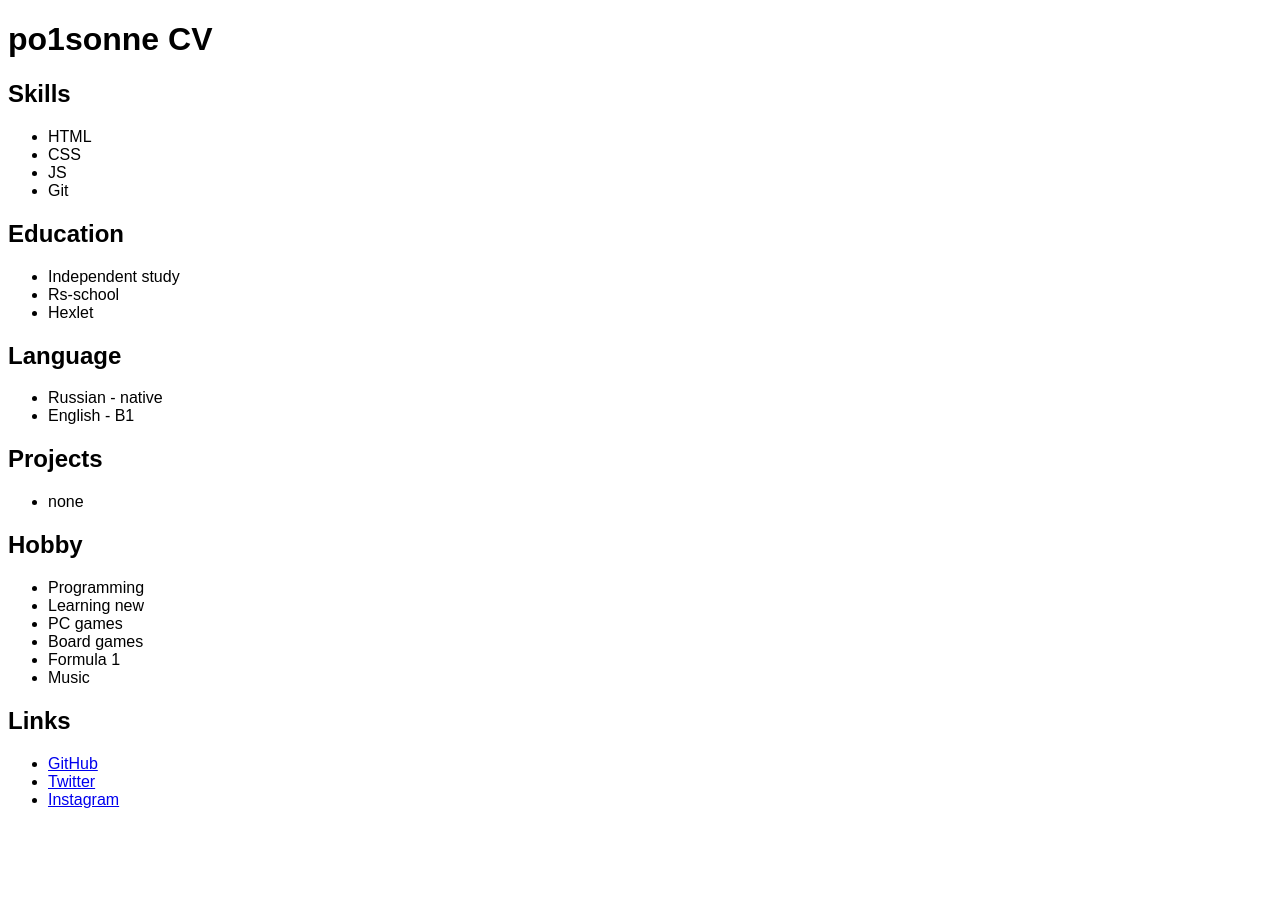
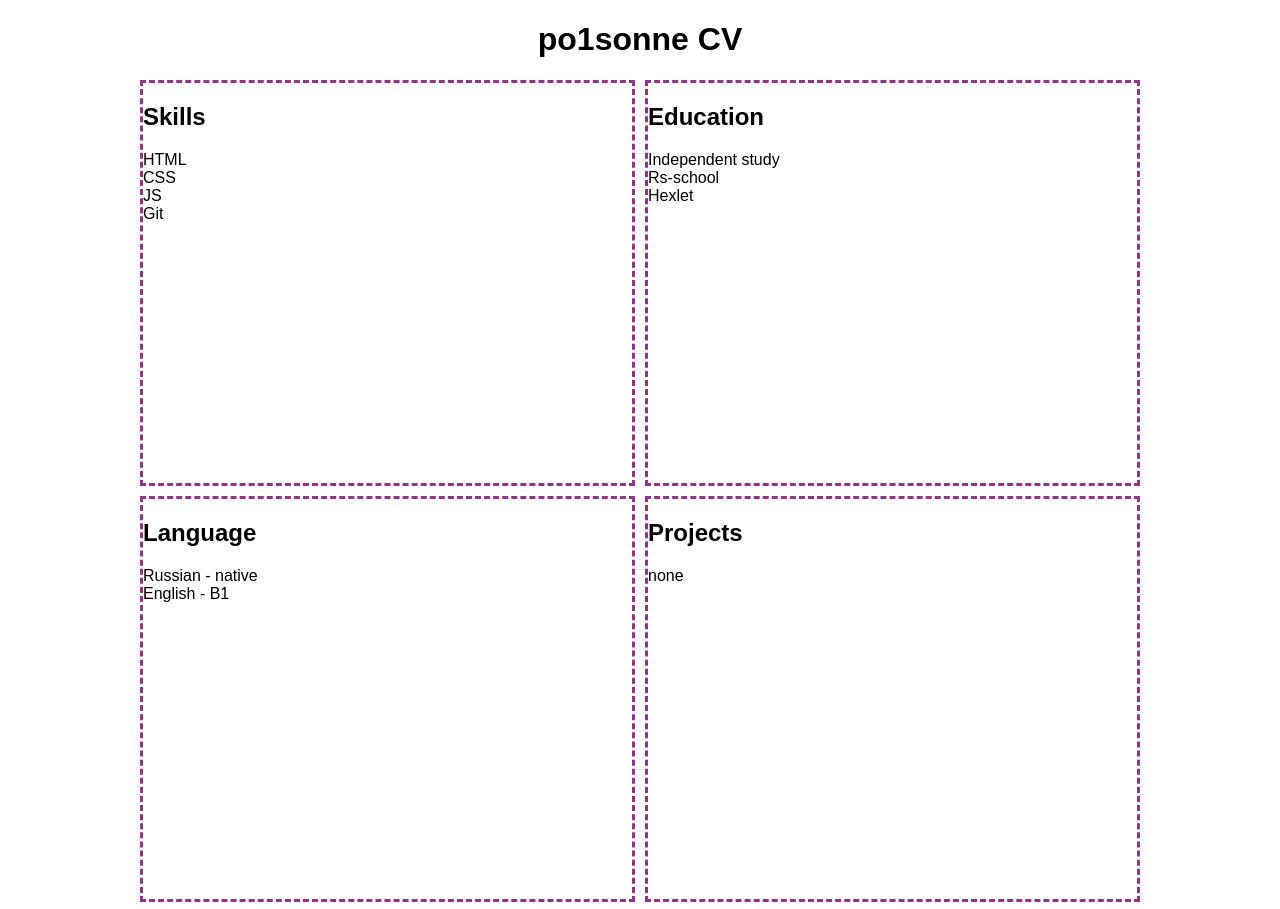
Before and after one commit to po1sonne/CV, a plain HTML site: page index.html in a window 1280 px wide. Shown: the top 909 px of the page. Before the commit the page ends 825 px from the top, so only its background shows below. Drawn offline with Linux system fonts and the light colour scheme.

Commit message:
add css styles

```diff
--- a/index.html
+++ b/index.html
@@ -1,55 +1,50 @@
 <!DOCTYPE html>
 <html lang="en">
   <head>
-    <meta charset="UTF-8">
-    <meta http-equiv="X-UA-Compatible" content="IE=edge">
-    <meta name="viewport" content="width=device-width, initial-scale=1.0">
+    <meta charset="UTF-8" />
+    <meta http-equiv="X-UA-Compatible" content="IE=edge" />
+    <meta name="viewport" content="width=device-width, initial-scale=1.0" />
     <title>Resume Shataev A. S.</title>
-    <link rel="stylesheet" type="text/css" href="styles.css">
-
+    <link rel="stylesheet" type="text/css" href="styles.css" />
   </head>
-<body class="body">
+  <body>
     <header>
-        <h1>
-            po1sonne CV
-        </h1>
+      <h1 class="name">po1sonne CV</h1>
     </header>
     <main>
-        <nav>
-        <h2>
-            Skills
-        </h2>
+      <nav class="container">
+        <div class="child">
+          <h2>Skills</h2>
           <ul>
             <li>HTML</li>
             <li>CSS</li>
             <li>JS</li>
             <li>Git</li>
           </ul>
-        <h2>
-            Education
-        </h2>
+        </div>
+        <div class="child">
+          <h2>Education</h2>
           <ul>
             <li>Independent study</li>
             <li>Rs-school</li>
             <li>Hexlet</li>
-
           </ul>
-        <h2>
-            Language
-        </h2>
+        </div>
+        <div class="child">
+          <h2>Language</h2>
           <ul>
             <li>Russian - native</li>
             <li>English - B1</li>
           </ul>
-        <h2>
-            Projects
-        </h2>
+        </div>
+        <div class="child">
+          <h2>Projects</h2>
           <ul>
             <li>none</li>
           </ul>
-        <h2>
-            Hobby
-        </h2>
+        </div>
+        <div class="child">
+          <h2>Hobby</h2>
           <ul>
             <li>Programming</li>
             <li>Learning new</li>
@@ -58,13 +53,19 @@
             <li>Formula 1</li>
             <li>Music</li>
           </ul>
+        </div>
+        <div class="child">
+          <h2>Code example</h2>
+          <code>
+            .container { display: grid; grid-template-columns: repeat(6, 200px);
+            gap: 5px; margin: 0 auto; max-width: 1000px; }
+          </code>
+        </div>
       </nav>
     </main>
-    <footer>
-        <h2>
-            Links
-        </h2>
-        <nav>
+    <footer class="links_container">
+      <h2>Links</h2>
+      <nav class="links_container_child">
         <ul>
           <li><a href="https://github.com/po1sonne">GitHub</a></li>
           <li><a href="https://twitter.com/po1sonne">Twitter</a></li>
--- a/styles.css
+++ b/styles.css
@@ -1,3 +1,48 @@
 * {
-    font-family: sans-serif, verdana;
+  font-family: sans-serif, verdana;
 }
+
+.name {
+  text-align: center;
+}
+
+h2,
+ul {
+  padding: 0;
+}
+
+li {
+  list-style-type: none;
+}
+
+.container {
+  display: grid;
+  grid-template-columns: repeat(2, 1fr);
+  gap: 10px;
+  margin: 0 auto;
+  max-width: 1000px;
+}
+
+.child {
+  min-height: 400px;
+  min-width: 400px;
+  background-color: rgb(255, 255, 255);
+  border-style: dashed;
+  border-color: rgb(148, 50, 140);
+}
+
+.links_container {
+  display: grid;
+  grid-template-rows: (1, 1fr);
+  gap: 10px;
+  margin: 0 auto;
+  max-width: 1000px;
+}
+
+.links_container_child {
+  min-height: 100px;
+  min-width: 400px;
+  background-color: rgb(255, 255, 255);
+  border-style: dashed;
+  border-color: rgb(148, 50, 140);
+}
```
Lines whose indentation alone changed are shown as unchanged.
